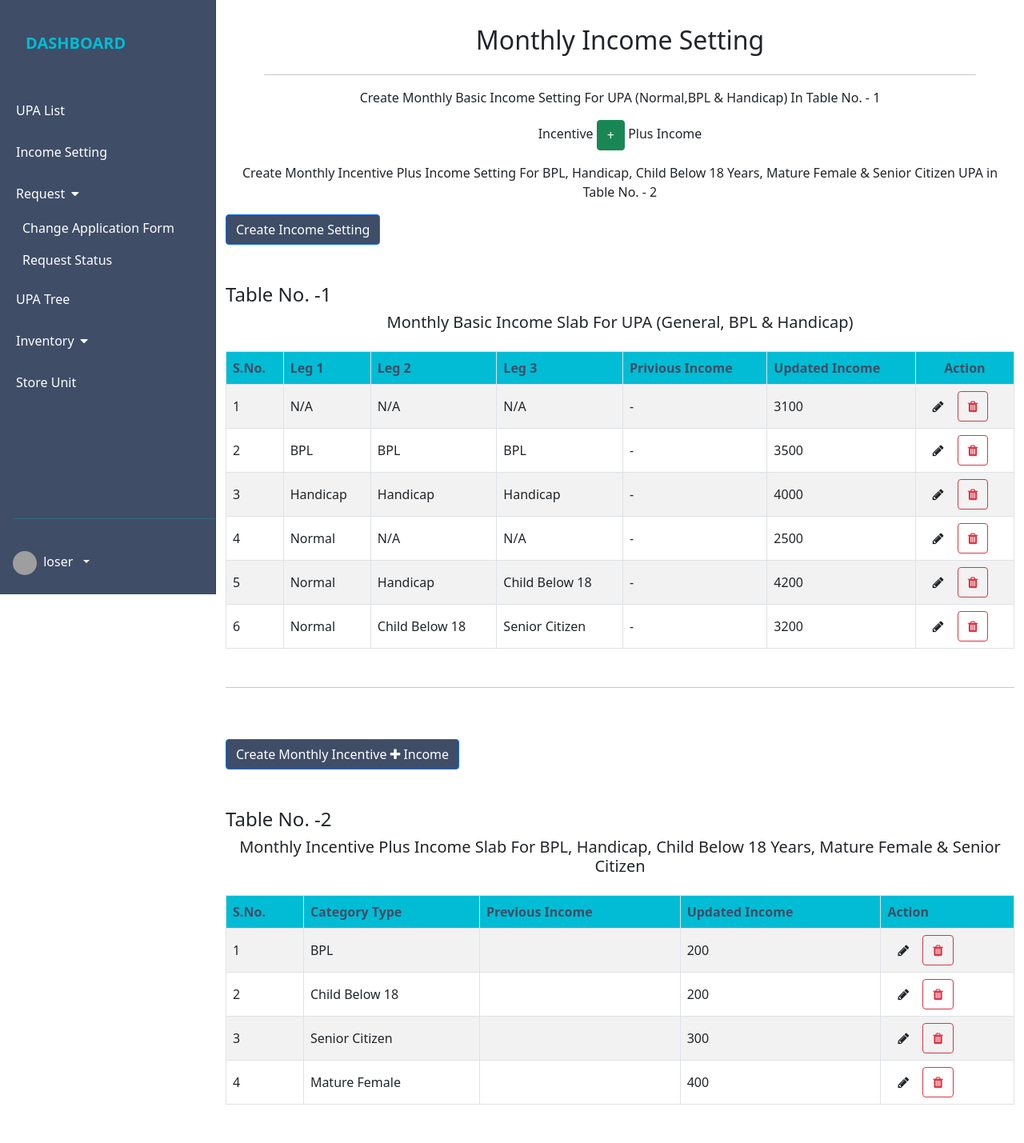
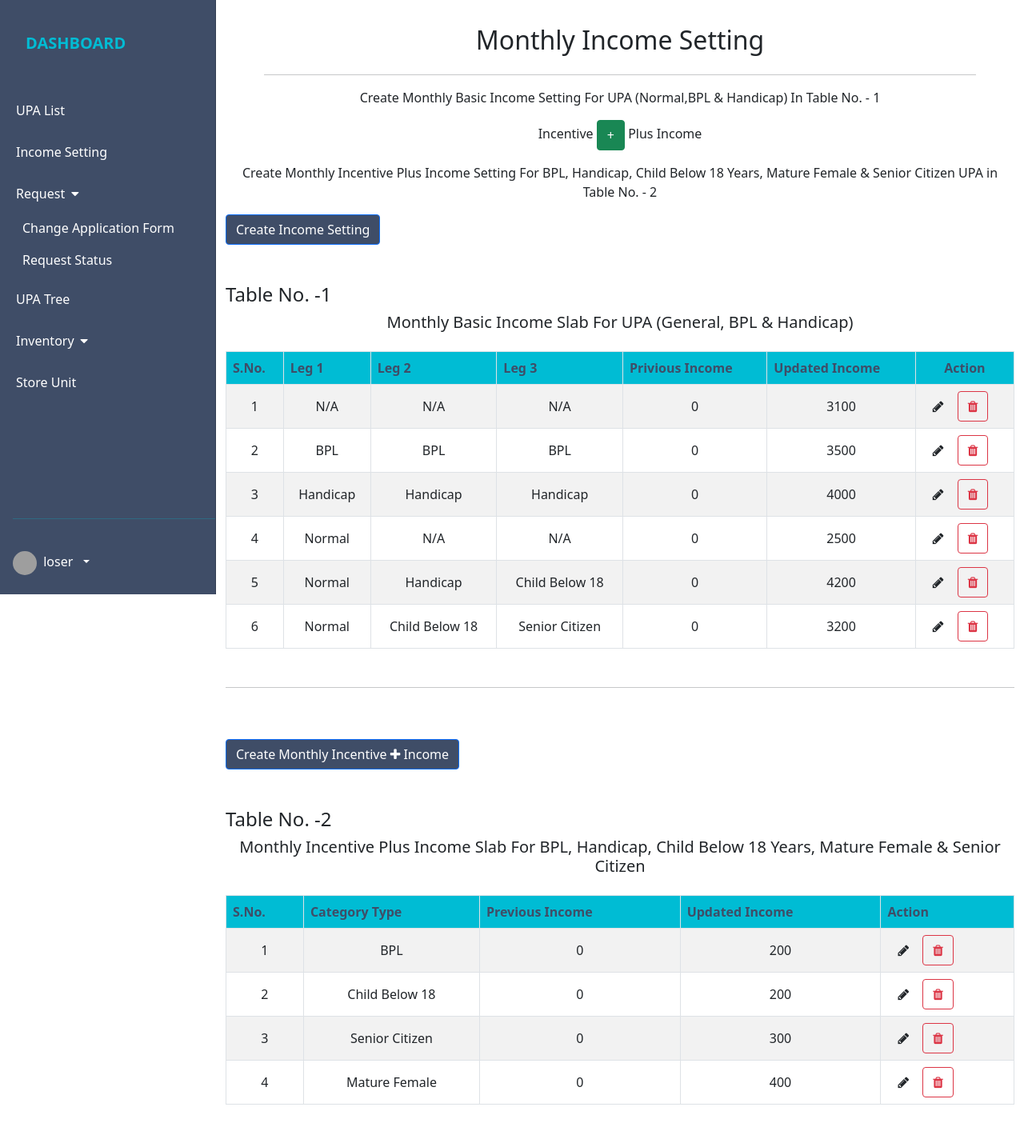
Before and after one commit to msurendra-1008/mlm_repo, a Django app: page /income_setting/ in a window 1280 px wide. Shown: the part 57-1486 px from the top of the page at 80% size. Run offline with Django 3.2, Linux system fonts and the light colour scheme; a user stored in the database is signed in; data comes from the database, SQL or seed files in the repository; parts of the project's set-up code (start-up, migrations or seed data) failed here and were passed over; grey boxes are pictures that could not be loaded.

Commit message:
changes in income setting section

```diff
--- a/dashboard/models.py
+++ b/dashboard/models.py
@@ -45,6 +45,7 @@ class IncomeSetting(models.Model):
     child_two               = models.CharField(max_length=15,choices=CHILD_TYPE,blank=True, null=True)
     child_three             = models.CharField(max_length=15,choices=CHILD_TYPE,blank=True, null=True)
     income                  = models.PositiveIntegerField(default=0,blank=True, null=True)
+    previous_income         = models.PositiveIntegerField(default=0,blank=True, null=True)
     created_date            = models.DateField(auto_now_add=True)
     updated_date            = models.DateField(auto_now=True)
 
@@ -65,6 +66,7 @@ class IncomeSettingForWomenOld(models.Model):
     updated_by = models.ForeignKey(User,on_delete=models.SET_NULL,blank=True,null=True,related_name='income_setting_for_old_women_update')
     category_type = models.CharField(max_length=15,choices=CATEGORY_TYPE,blank=True, null=True)
     income = models.PositiveIntegerField(default=0,blank=True, null=True)
+    previous_income_for_women_old = models.PositiveIntegerField(default=0,blank=True, null=True)
     created_date = models.DateField(auto_now_add=True)
     updated_date = models.DateField(auto_now=True)
 
--- a/dashboard/urls.py
+++ b/dashboard/urls.py
@@ -17,6 +17,8 @@ urlpatterns = [
 
     path('create_income_setting/',create_income_setting,name="create-income-setting"),
     path('income_setting_women_old/',create_income_for_women_old,name="income-setting-for-women-old"),
+    path('delete_income_setting/<int:pk>/',delete_income_setting,name="delete-income-setting"),
+    path('delete_income_setting_for_women_old/<int:pk>/',delete_income_setting_for_women_old,name="delete-income-setting-for-women-old"),
     path('upa_view_form_wise/',upa_view_form_wise,name="upa-view-form-wise"),
     path('firm_list/',firm_list,name="firm-list"),
     path('firm_detail/<int:pk>/',firm_detail,name="firm-detail"),
--- a/dashboard/views.py
+++ b/dashboard/views.py
@@ -2,6 +2,7 @@ from mimetypes import init
 import pdb
 from django.http.response import HttpResponse
 from django.template import context
+from django.shortcuts import redirect, get_object_or_404
 from dashboard.forms import *
 from upa.models import AdditionalDetails, BasicDetails, BeneficiaryDetails, BussinessCardFees, Enrollment, OperationMode, PersonalInformation, ServiceRequired, SponsorIntroductionDetail, UPAAddress, UPAIdentityProof
 from django.shortcuts import redirect, render
@@ -196,12 +197,14 @@ def income_setting(request):
 
 def update_income_setting(request,pk):
     incomes = IncomeSetting.objects.get(pk=pk)
+    old_incomes = incomes.income
     form = IncomeSettingForm(instance=incomes)
     if request.method == "POST":
         form = IncomeSettingForm(request.POST,instance=incomes)
         if form.is_valid():
             qs = form.save(commit=False)
             qs.updated_by = request.user
+            qs.previous_income = old_incomes
             qs.save()
             return redirect('income-setting')
     context = {'incomes':incomes,'form':form}
@@ -209,12 +212,14 @@ def update_income_setting(request,pk):
 
 def update_income_setting_for_women_old(request,pk):
     incomes = IncomeSettingForWomenOld.objects.get(pk=pk)
+    old_income = incomes.income
     form = IncomeSettingForWomenOldForm(instance=incomes)
     if request.method == "POST":
         form = IncomeSettingForm(request.POST,instance=incomes)
         if form.is_valid():
             qs = form.save(commit=False)
             qs.updated_by = request.user
+            qs.previous_income_for_women_old = old_income
             qs.save()
             return redirect('income-setting')
     context = {'incomes':incomes,'form':form}
@@ -248,6 +253,20 @@ def create_income_for_women_old(request):
             return redirect('income-setting')
     context = {'form':form}
     return render(request,'dashboard/income_setting_women_old_form.html',context)
+
+def delete_income_setting(request, pk):
+    # qs = get_object_or_404(IncomeSetting, pk=pk)
+    # qs.delete()
+    # return redirect('income-setting')
+    res = delete_income_object(request, IncomeSetting, pk, 'income-setting')
+    return res
+
+def delete_income_setting_for_women_old(request, pk):
+    # qs = get_object_or_404(IncomeSettingForWomenOld, pk=pk)
+    # qs.delete()
+    # return redirect('income-setting')
+    res = delete_income_object(request, IncomeSettingForWomenOld, pk, 'income-setting')
+    return res
 
 '''
 here we can view the all upa details of the according to the form section
--- a/templates/dashboard/income_setting.html
+++ b/templates/dashboard/income_setting.html
@@ -67,15 +67,15 @@
                     <tbody>
                         {% for i in incomes %}
                         <tr>
-                            <td>{{forloop.counter}}</td>
-                            <td>{{i.child_one}}</td>
-                            <td>{{i.child_two}}</td>
-                            <td>{{i.child_three}}</td>
-                            <td>-</td>
-                            <td>{{i.income}}</td>
+                            <td class="text-center">{{forloop.counter}}</td>
+                            <td class="text-center">{{i.child_one}}</td>
+                            <td class="text-center">{{i.child_two}}</td>
+                            <td class="text-center">{{i.child_three}}</td>
+                            <td class="text-center">{{i.previous_income}}</td>
+                            <td class="text-center">{{i.income}}</td>
                             <td>
                                 <a href="{% url 'update-income-setting' i.pk %}" class="btn btn-outline" id="edit" title="Edit"><i class="fa fa-pencil" aria-hidden="true"></i></a>
-                                <a href="" class="btn btn-outline-danger" id="delete" title="Delete"><i class="fa fa-trash" aria-hidden="true"></i></a>
+                                <a href="{% url 'delete-income-setting' i.pk %}" class="btn btn-outline-danger" id="delete" title="Delete"><i class="fa fa-trash" aria-hidden="true"></i></a>
                             </td>
                         </tr>
                         {% endfor %}
@@ -100,13 +100,13 @@
                   <tbody>
                       {% for i in income_for_others %}
                       <tr>
-                          <td>{{forloop.counter}}</td>
-                          <td>{{i.category_type}}</td>
-                          <td></td>
-                          <td>{{i.income}}</td>
+                          <td class="text-center">{{forloop.counter}}</td>
+                          <td class="text-center">{{i.category_type}}</td>
+                          <td class="text-center">{{i.previous_income_for_women_old}}</td>
+                          <td class="text-center">{{i.income}}</td>
                           <td>
                               <a href="{% url 'update-income-setting-for-women-old' i.pk%}" class="btn btn-outline" id="edit" title="Edit"><i class="fa fa-pencil" aria-hidden="true"></i></a>
-                              <a href="" class="btn btn-outline-danger" id="delete" title="Delete"><i class="fa fa-trash" aria-hidden="true"></i></a>
+                              <a href="{% url 'delete-income-setting-for-women-old' i.pk%}" class="btn btn-outline-danger" id="delete" title="Delete"><i class="fa fa-trash" aria-hidden="true"></i></a>
 
                           </td>
                       </tr>
```
Also changed, not shown: dashboard/helpers.py (+9 -0 lines), templates/dashboard/upa_tree_again.html (added, +34 -0 lines), dashboard/migrations/0045_incomesetting_previous_income.py (added), dashboard/migrations/0046_incomesettingforwomenold_previous_income_for_women_old.py (added).
